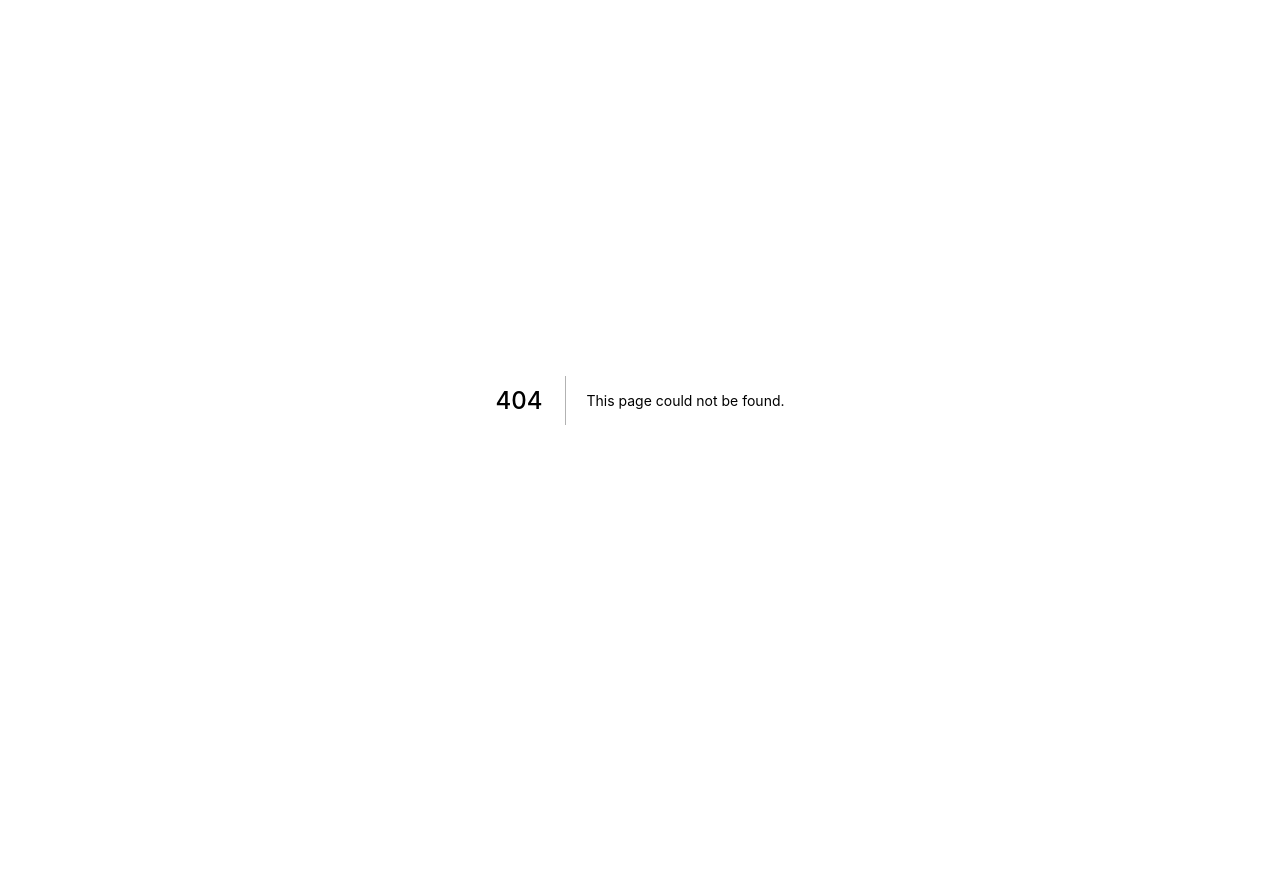
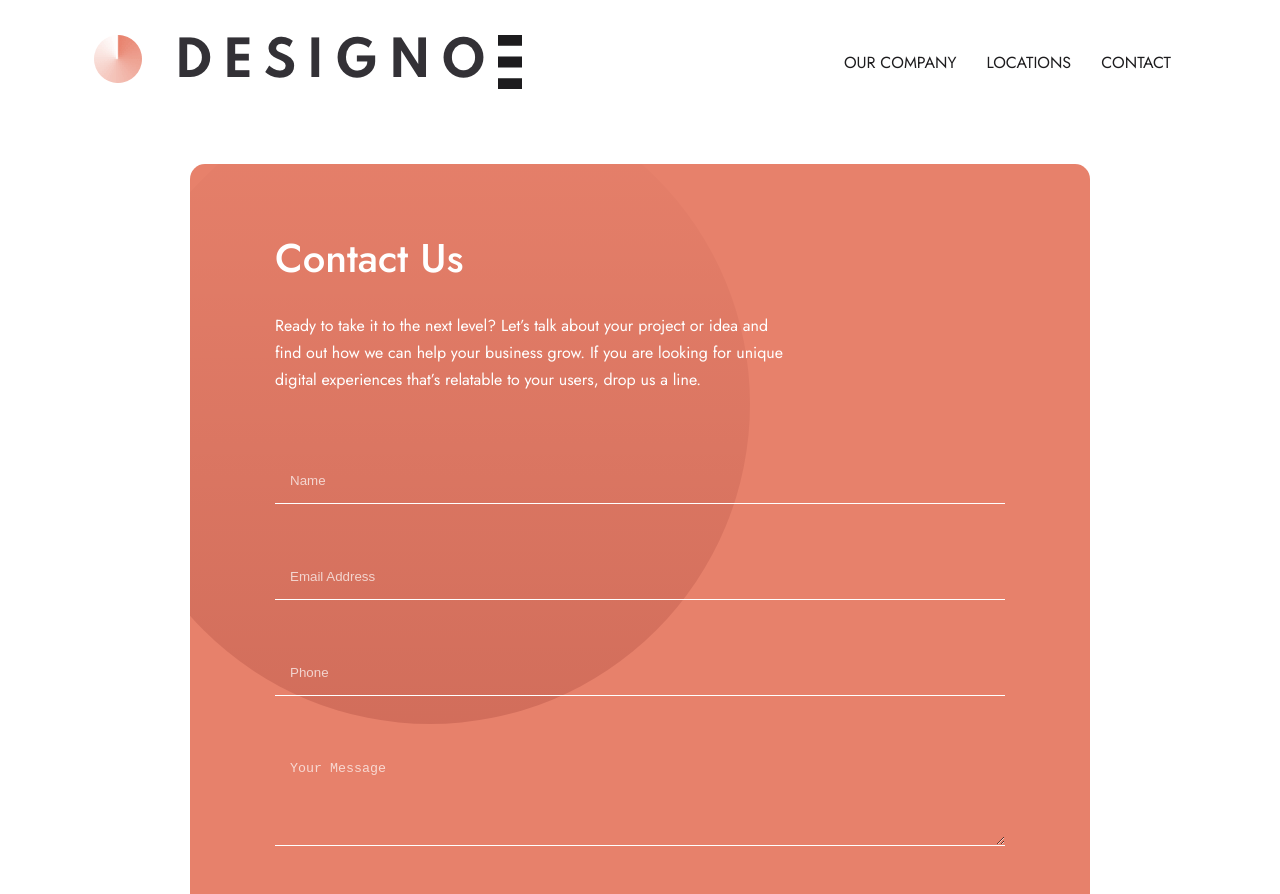
Before and after one commit to epickaowca/designo, a Next.js app: page /contact in a window 1280 px wide. Before the commit this address had no page. Shown: the top 894 px of the page. Before the commit the page ends 800 px from the top, so only its background shows below. Built offline with nearby package versions, Linux system fonts and the light colour scheme.

Commit message:
contact page

```diff
--- /dev/null
+++ b/components/contact/contactForm.tsx
@@ -0,0 +1,129 @@
+import styled from 'styled-components'
+import Button from '../../elements/button'
+
+const Wrapper = styled.section`
+    background-color: ${p=>p.theme.colors.peach};
+    background-image: url('/assets/contact/mobile/bg-pattern-hero-contact-mobile.svg');
+    background-repeat: no-repeat;
+    background-size: 1200px;
+    ${p=>p.theme.media.tablet}{
+        background-size: unset;
+        background-image: url('/assets/contact/desktop/bg-pattern-hero-desktop.svg');
+        background-position: -80px -80px;
+        width: 90%;
+        margin: 40px auto;
+        border-radius: 15px;
+        padding: 0px 45px;
+        max-width: 900px;
+    }
+    ${p=>p.theme.media.desktop}{
+        max-width: 1500px;
+        display: flex;
+        justify-content: space-around;
+        align-items: center;
+        background-size: 900px;
+        background-position: -100px -300px;
+    }
+`
+
+const StyledArticle = styled.article`
+    color: white;
+    padding: 45px 27px;
+    text-align: center;
+    max-width: 400px;
+    margin: auto;
+    & > h1{
+        margin: 25px;
+        font-size: 1.7rem;
+        font-weight: 500;
+    }
+    ${p=>p.theme.media.tablet}{
+        margin: unset;
+        padding: 40px;
+        max-width: 600px;
+        text-align: left;
+        & > h1{
+            font-size: 2.5rem;
+            margin: 25px 0px;
+        }
+    }
+    ${p=>p.theme.media.desktop}{
+        padding-bottom: 125px;
+        & > h1{
+            font-size: 4.5rem;
+        }
+        & > p{
+            font-size: 1.3rem;
+            line-height: 35px;
+        }
+    }
+`
+
+const StyledForm = styled.form`
+    max-width: 500px;
+    display: flex;
+    flex-direction: column;
+    background-color: transparent;
+    padding: 25px;
+    margin: auto;
+    & > input, & > textarea{
+        background: transparent;
+        outline: none;
+        border: none;
+        color: white;
+        border-bottom: 1px solid white;
+        margin: 25px 0px;
+        padding: 15px;
+        &::placeholder{
+            color: rgba(255,255,255,.7);
+        }
+    }
+    & > textarea{
+        height: 100px;
+        min-height: 70px;
+        max-height: 150px;
+        resize: vertical;
+    }
+    & > button{
+        margin: 25px auto;
+        padding: 20px 50px;
+    }
+    ${p=>p.theme.media.tablet}{
+        padding: 40px;
+        padding-top: 0px;
+        max-width: unset;
+    }
+    ${p=>p.theme.media.desktop}{
+        width: 50%;
+        padding: 40px 0px;
+        max-width: 600px;
+        margin: 0px;
+        & > input, & > textarea{
+            font-size: 1rem;
+        }
+        & > button{
+            margin: 15px 0px;
+            align-self: flex-end;
+        }
+    }
+`
+
+const ContactForm = () => {
+    return (
+        <Wrapper>
+            <StyledArticle>
+                <h1>Contact Us</h1>
+                <p>Ready to take it to the next level? Let’s talk about your project or idea and find out how we can help your business grow. If you are looking for unique digital experiences that’s relatable to your users, drop us a line.</p>
+            </StyledArticle>
+            <StyledForm>
+                <input placeholder='Name' type='text' required/>
+                <input placeholder='Email Address' type='email' required/>
+                <input placeholder='Phone' type='text' required/>
+                <textarea placeholder='Your Message' required />
+                <Button content='submit' />
+            </StyledForm>
+        </Wrapper>
+    )
+}
+
+export default ContactForm
--- a/elements/footer/index.tsx
+++ b/elements/footer/index.tsx
@@ -13,6 +13,9 @@ const StyledFooter = styled.footer<FooterInterface>`
     `}
     display: flex;
     flex-direction: column;
+    ${p=>p.onlyFooter && `
+        margin-top: 180px;
+    `}
 `
 
 export interface FooterInterface {
--- a/elements/footer/secondLevel.tsx
+++ b/elements/footer/secondLevel.tsx
@@ -132,8 +132,8 @@ const SecondLevel:React.FC<FooterInterface> = ({onlyFooter}) => {
                 <Image src="/assets/shared/desktop/logo-light.png" width={404} height={54} alt="designo logo" />
                 <Nav>
                     <Link href='/about'>our company</Link>
-                    <Link href='/about'>locations</Link>
-                    <Link href='/about'>contact</Link>
+                    <Link href='/locations'>locations</Link>
+                    <Link href='/contact'>contact</Link>
                 </Nav>
             </div>
             <ContactSection>
--- a/elements/header.tsx
+++ b/elements/header.tsx
@@ -133,8 +133,8 @@ const Header:React.FC = () => {
             </LogoDiv>
             <StyledNav navVisible={navVisible}>
                 <Link href='/about'>our company</Link>
-                <Link href='/about'>locations</Link>
-                <Link href='/about'>contact</Link>
+                <Link href='/locations'>locations</Link>
+                <Link href='/contact'>contact</Link>
             </StyledNav>
             <section></section>
         </StyledHeader>
--- /dev/null
+++ b/pages/contact.tsx
@@ -0,0 +1,17 @@
+import TitleTag from '../elements/titleTag'
+import Header from '../elements/header'
+import Footer from '../elements/footer'
+import ContactForm from '../components/contact/contactForm'
+import AdvantagesSection from '../elements/advantagesSection'
+
+export default function Contact() {
+  return (
+    <>
+      <TitleTag title='contact' />
+      <Header />
+      <ContactForm />
+      <AdvantagesSection case2 propsName={['canada', 'australia', 'united kingdom']} />
+      <Footer onlyFooter />
+    </>
+  )
+}
```
Also changed, not shown: components/locations/locationItem.tsx (added, +124 -0 lines), pages/app_design.tsx (+3 -5 lines), pages/graphic_design.tsx (+7 -9 lines), pages/locations.tsx (added, +20 -0 lines), pages/web_design.tsx (+3 -5 lines).
